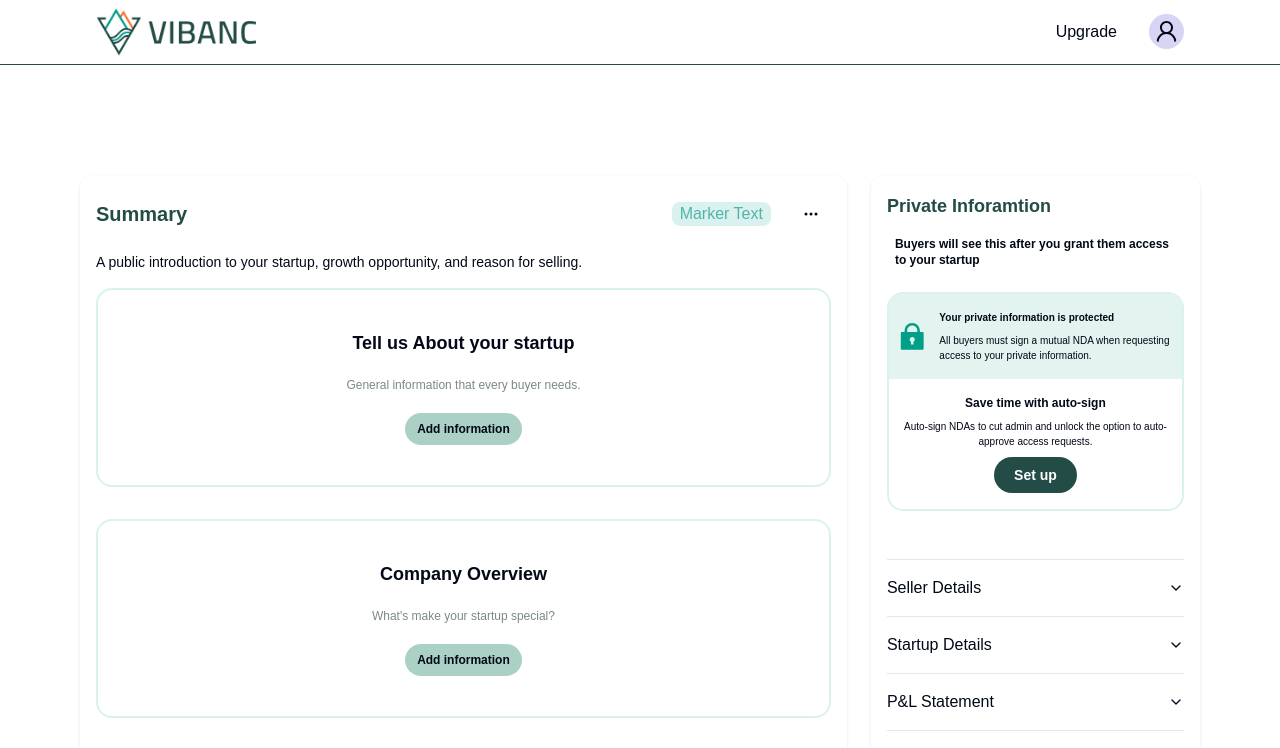
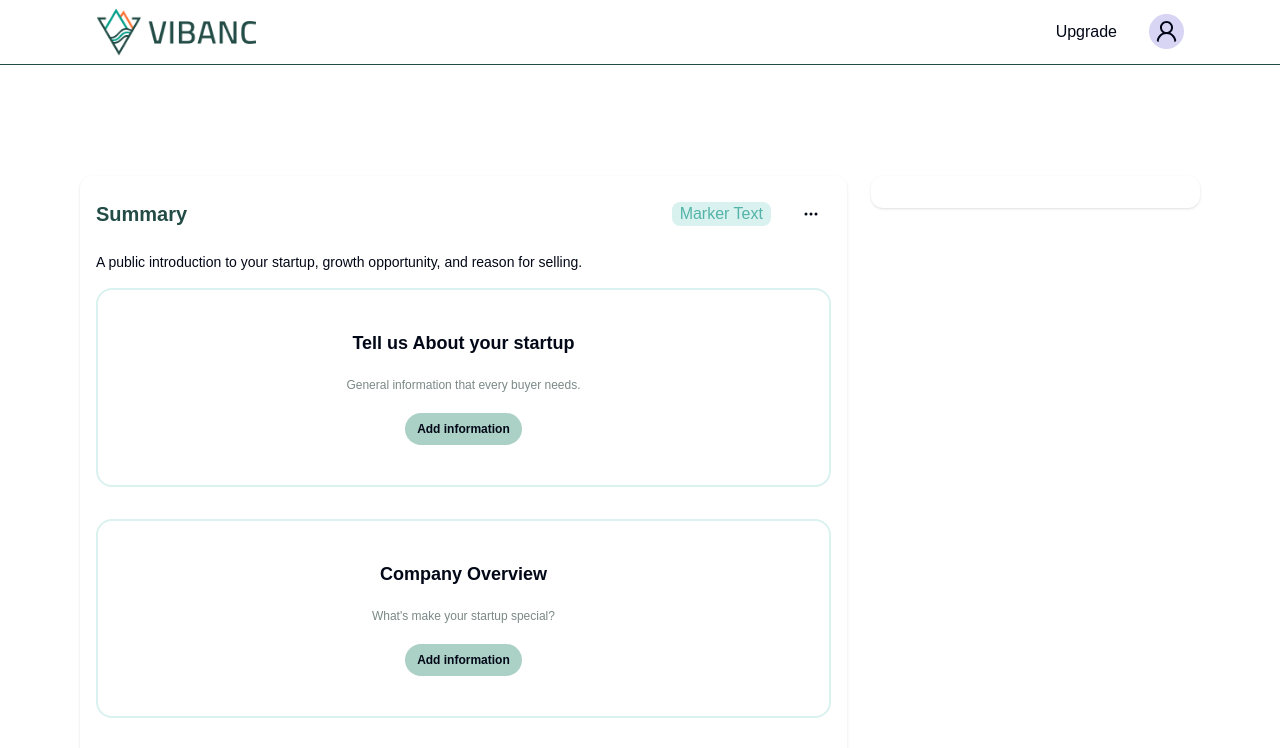
Before and after one commit to Afrasyab11/Vibanc-Buyer, a Next.js app: page /seller/listing in a window 1280 px wide. Shown: the top 748 px of the page. Built offline with nearby package versions, Linux system fonts and the light colour scheme.

Commit message:
comment the private iand accordion comp

```diff
--- a/src/app/seller/listing/page.jsx
+++ b/src/app/seller/listing/page.jsx
@@ -28,8 +28,8 @@ export default function page() {
         </div>
         {/* This div is for private information */}
         <div className='lg:w-[30%] mx-auto shadow rounded-xl p-4 mt-12 lg:mt-0 h-fit'>
-          <PrivateInfo />
-          <AccordionComponent />
+          {/* <PrivateInfo />
+          <AccordionComponent /> */}
         </div>
       </div>
       {/* This div is for financials and metrics */}
```
